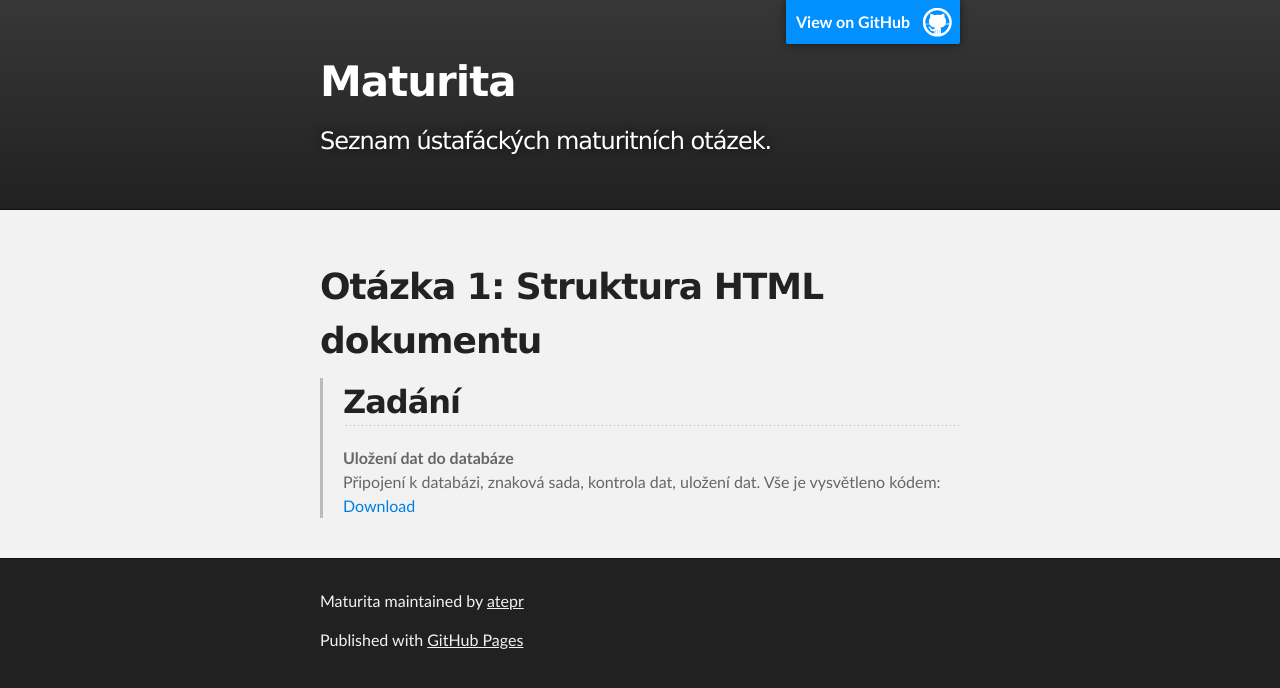
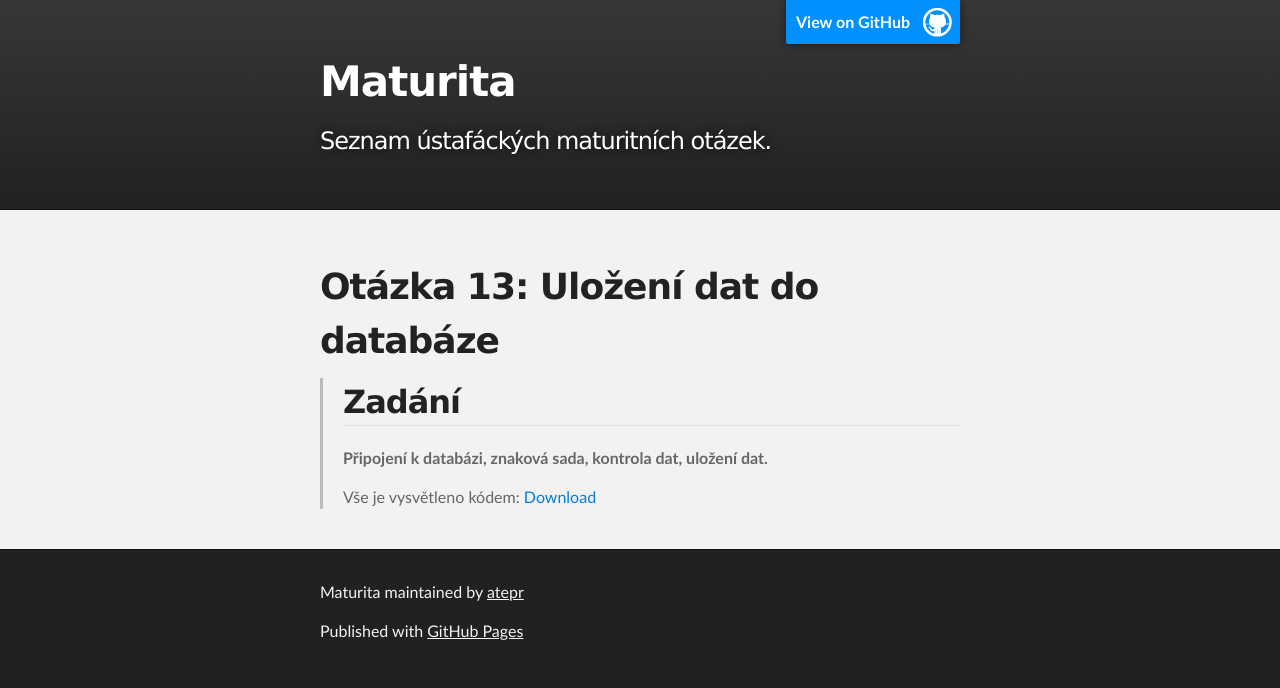
Before and after one commit to atepr/maturita, a Jekyll site: the page built from wa13-ulozeni.md, in a window 1280 px wide. Shown: the top 688 px of the page. Built offline with Jekyll 4.4.1, drawn with Linux system fonts in a browser that asks for light colours; Markdown is read by kramdown in place of the engine named in the settings.

Commit message:
otazka13-re

```diff
--- a/wa13-ulozeni.md
+++ b/wa13-ulozeni.md
@@ -2,12 +2,12 @@
 title: Struktura HTML dokumentu
 ---
 
-Otázka 1: Struktura HTML dokumentu
+Otázka 13: Uložení dat do databáze
 ==================================
 
 > Zadání
 > ------
 >
-> **Uložení dat do databáze**
-> Připojení k databázi, znaková sada, kontrola dat, uložení dat.
+> **Připojení k databázi, znaková sada, kontrola dat, uložení dat.**
+>
 Vše je vysvětleno kódem: [Download](download/otazka13.rar)
```
